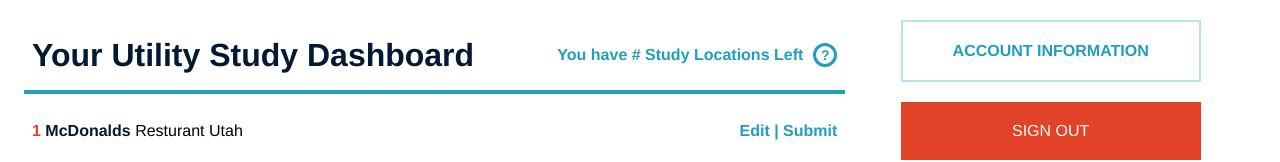
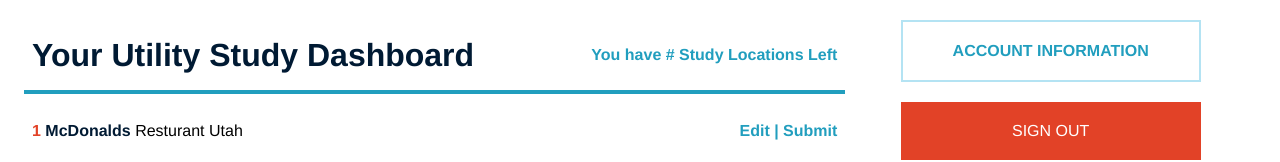
Before and after one commit to okeeffeme/example_usapp, a plain HTML site: page index.html in a window 1280 px wide. Shown: the top 162 px of the page. Drawn offline with Linux system fonts and the light colour scheme; a script that the page names is missing.

Commit message:
Removing reference to absent functionality

```diff
--- a/index.html
+++ b/index.html
@@ -32,7 +32,7 @@
                                 <h2>Your Utility Study Dashboard</h2>
                             </div>
                             <div class="middle col-md-5 col-sm-12 col-xs-12 rightGuide">
-                                <p>You have # Study Locations Left</p><a href="#" data-tooltip title="Need more studies? Click the 'add another location' button below." class="tooltip">?</a>
+                                <p>You have # Study Locations Left</p>
                             </div>
                         </div>
                     </section>
```
